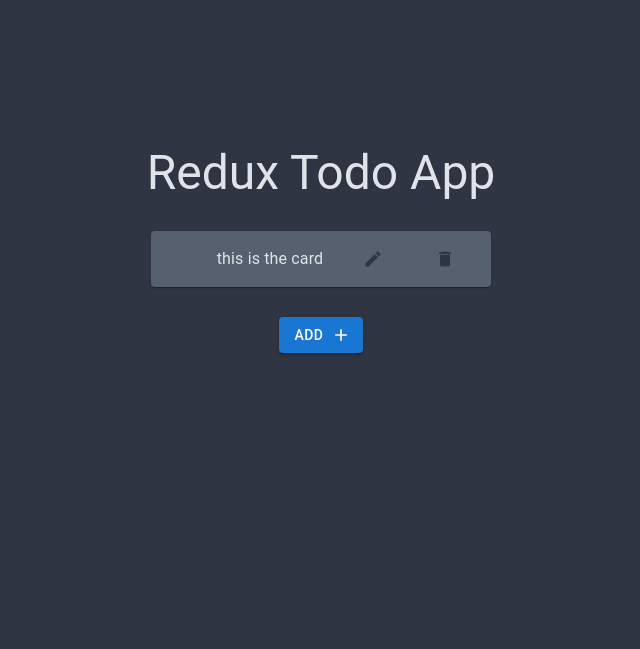
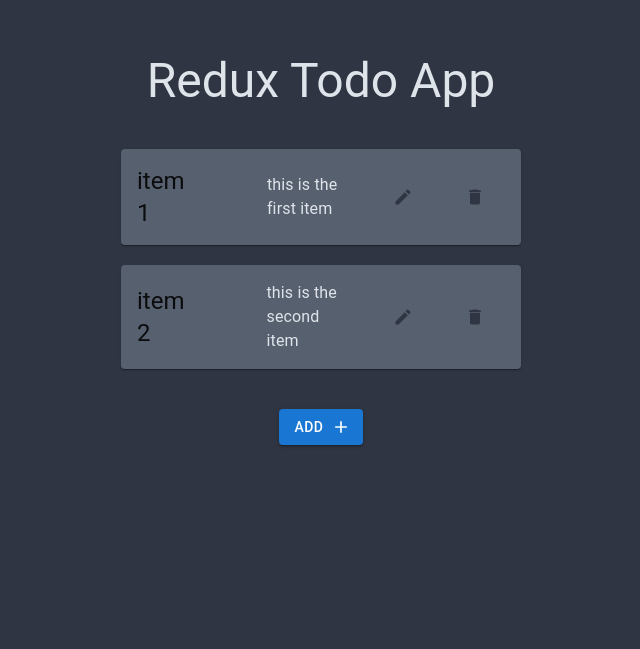
Before and after one commit to Haile-08/Redux, a React (Create React App) app in the folder client/: page / in a window 1280 px wide. Shown: the part 151-800 px from the top of the page, without its empty margins (319-959 px from the left). Built offline with nearby package versions, Linux system fonts and the light colour scheme.

Commit message:
created the view functionaly

```diff
--- a/client/package.json
+++ b/client/package.json
@@ -9,11 +9,13 @@
     "@mui/material": "^5.9.3",
     "@mui/styled-engine-sc": "^5.9.3",
     "@mui/styles": "^5.9.3",
+    "@reduxjs/toolkit": "^1.8.3",
     "@testing-library/jest-dom": "^5.16.5",
     "@testing-library/react": "^13.3.0",
     "@testing-library/user-event": "^13.5.0",
     "react": "^18.2.0",
     "react-dom": "^18.2.0",
+    "react-redux": "^8.0.2",
     "react-router-dom": "^6.3.0",
     "react-scripts": "5.0.1",
     "styled-components": "^5.3.5",
--- a/client/src/App.js
+++ b/client/src/App.js
@@ -16,8 +16,8 @@ function App() {
     >
       <Routes>
         <Route path="/" element={<Applayout />} />
-        <Route path="/add" element={<Addpage />} />
-        <Route path="/edit" element={<Editpage />} />
+        <Route path="add" element={<Addpage />} />
+        <Route path="edit" element={<Editpage />} />
       </Routes>
       <Applayout />
     </Grid>
--- a/client/src/components/applayout.js
+++ b/client/src/components/applayout.js
@@ -1,11 +1,13 @@
 import { Grid, Typography } from "@mui/material";
 import React from "react";
 import { Link } from "react-router-dom";
+import { useSelector } from "react-redux";
 
 import Items from "./item/items";
 import Addbutton from "./Button/Addbutton";
 
 function Applayout() {
+  const itemsList = useSelector((state) => state.item.value);
   return (
     <Grid
       container
@@ -21,7 +23,11 @@ function Applayout() {
       <Typography variant="h3" sx={{ color: "#dfe4ea", margin: "30px" }}>
         Redux Todo App
       </Typography>
-      <Items />
+
+      {itemsList.map((item) => {
+        return <Items id={item.id} title={item.title} text={item.text} />;
+      })}
+
       <Link to="/add">
         <Addbutton />
       </Link>
--- a/client/src/components/item/items.js
+++ b/client/src/components/item/items.js
@@ -1,11 +1,17 @@
-import { Card, CardActions, CardContent, Typography } from "@mui/material";
+import {
+  Card,
+  CardActions,
+  CardContent,
+  CardHeader,
+  Typography,
+} from "@mui/material";
 import React from "react";
 import { Link } from "react-router-dom";
 
 import DeleteButton from "../Button/DeleteButton";
 import EditButton from "../Button/EditButton";
 
-const Items = () => {
+const Items = ({ id, title, text }) => {
   return (
     <Card
       sx={{
@@ -13,14 +19,15 @@ const Items = () => {
         alignItems: "center",
         justifyContent: "space-between",
         backgroundColor: "#57606f",
-        minwidth: "400px",
-        maxwidth: "500px",
+        width: "400px",
+        margin: "10px",
       }}
       maxwidth
     >
+      <CardHeader title={title} />
       <CardContent>
         <Typography sx={{ color: "#dfe4ea", marginLeft: "50px" }}>
-          this is the card
+          {text}
         </Typography>
       </CardContent>
       <CardActions
--- /dev/null
+++ b/client/src/data/data.js
@@ -0,0 +1,12 @@
+export const itemData = [
+  {
+    id: 1,
+    title: "item 1",
+    text: " this is the first item",
+  },
+  {
+    id: 2,
+    title: "item 2",
+    text: "this is the second item",
+  },
+];
--- /dev/null
+++ b/client/src/features/item.js
@@ -0,0 +1,20 @@
+import { createSlice } from "@reduxjs/toolkit";
+import { itemData } from "../data/data";
+
+const initialState = {
+  value: itemData,
+};
+export const itemSlice = createSlice({
+  name: "item",
+  initialState,
+  reducers: {
+    addItem: (state, action) => {
+      state.value(action.payload);
+    },
+  },
+});
+
+const { actions, reducer } = itemSlice;
+
+export const { addItem } = actions;
+export default reducer;
--- a/client/src/index.js
+++ b/client/src/index.js
@@ -1,14 +1,26 @@
 import React from 'react';
 import ReactDOM from 'react-dom/client';
 import { BrowserRouter } from "react-router-dom";
+import { Provider } from "react-redux";
+import { configureStore } from "@reduxjs/toolkit";
+
 import "./style/index.css";
 import App from "./App";
+import itemReducer from "./features/item";
+
+export const store = configureStore({
+  reducer: {
+    item: itemReducer,
+  },
+});
 
 const root = ReactDOM.createRoot(document.getElementById("root"));
 root.render(
   <React.StrictMode>
     <BrowserRouter>
-      <App />
+      <Provider store={store}>
+        <App />
+      </Provider>
     </BrowserRouter>
   </React.StrictMode>
 );
```
Also changed, not shown: 1 other file (tests, documents, lock files or other folders).
